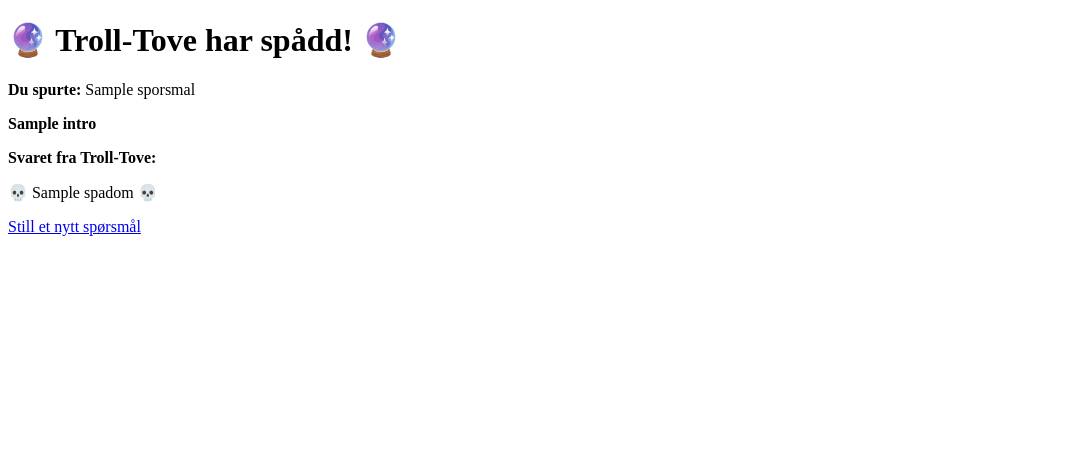
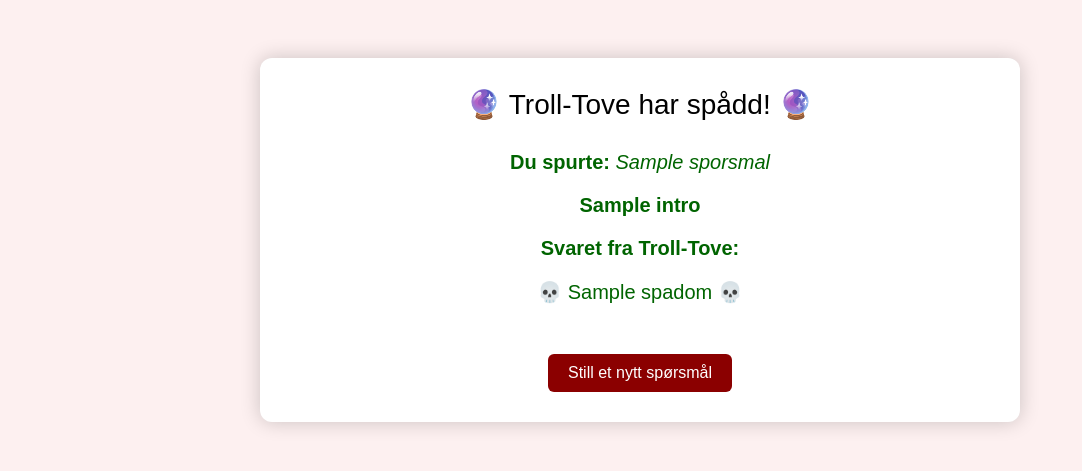
Before and after one commit to allisson79/troll-tove-app, a Flask app: template templates/result.html in a window 1280 px wide. Shown: the top 471 px of the page, without its empty margins (0-1082 px from the left). Run offline with Flask 3, Linux system fonts and the light colour scheme; the template is opened without the code that fills it: most values are stand-ins (such as "Sample title", 1, 10 or a date in 2020).

Commit message:
Update result.html

```diff
--- a/templates/result.html
+++ b/templates/result.html
@@ -3,13 +3,54 @@
 <head>
     <meta charset="UTF-8">
     <title>Spådom fra Troll-Tove</title>
+    <style>
+        body {
+            font-family: 'Arial', sans-serif;
+            background-color: #fdf0f0;
+            text-align: center;
+            padding: 50px;
+        }
+        .container {
+            background-color: #fff;
+            padding: 30px;
+            border-radius: 12px;
+            box-shadow: 0 0 20px rgba(0,0,0,0.2);
+            max-width: 700px;
+            margin: auto;
+        }
+        .result {
+            margin-top: 30px;
+            font-size: 20px;
+            color: darkgreen;
+        }
+        .header {
+            font-size: 28px;
+            margin-bottom: 20px;
+        }
+        a {
+            display: inline-block;
+            margin-top: 30px;
+            padding: 10px 20px;
+            background-color: darkred;
+            color: white;
+            border-radius: 6px;
+            text-decoration: none;
+        }
+        a:hover {
+            background-color: #b30000;
+        }
+    </style>
 </head>
 <body>
-    <h1>🔮 Troll-Tove har spådd! 🔮</h1>
-    <p><strong>Du spurte:</strong> {{ sporsmal }}</p>
-    <p><strong>{{ intro }}</strong></p>
-    <p><strong>Svaret fra Troll-Tove:</strong></p>
-    <p>💀 {{ spadom }} 💀</p>
-    <p><a href="/">Still et nytt spørsmål</a></p>
+    <div class="container">
+        <div class="header">🔮 Troll-Tove har spådd! 🔮</div>
+        <div class="result">
+            <p><strong>Du spurte:</strong> <em>{{ sporsmal }}</em></p>
+            <p><strong>{{ intro }}</strong></p>
+            <p><strong>Svaret fra Troll-Tove:</strong></p>
+            <p>💀 {{ spadom }} 💀</p>
+        </div>
+        <a href="/">Still et nytt spørsmål</a>
+    </div>
 </body>
 </html>
```
